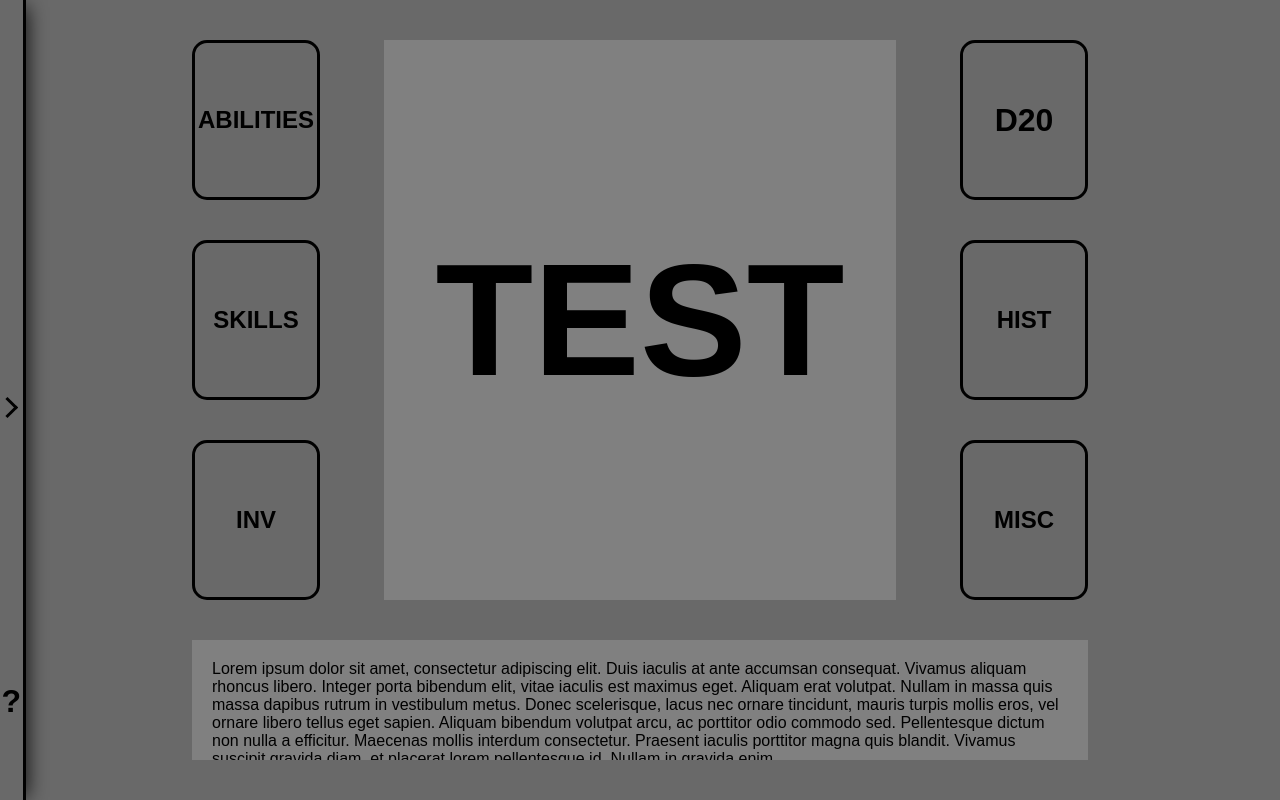
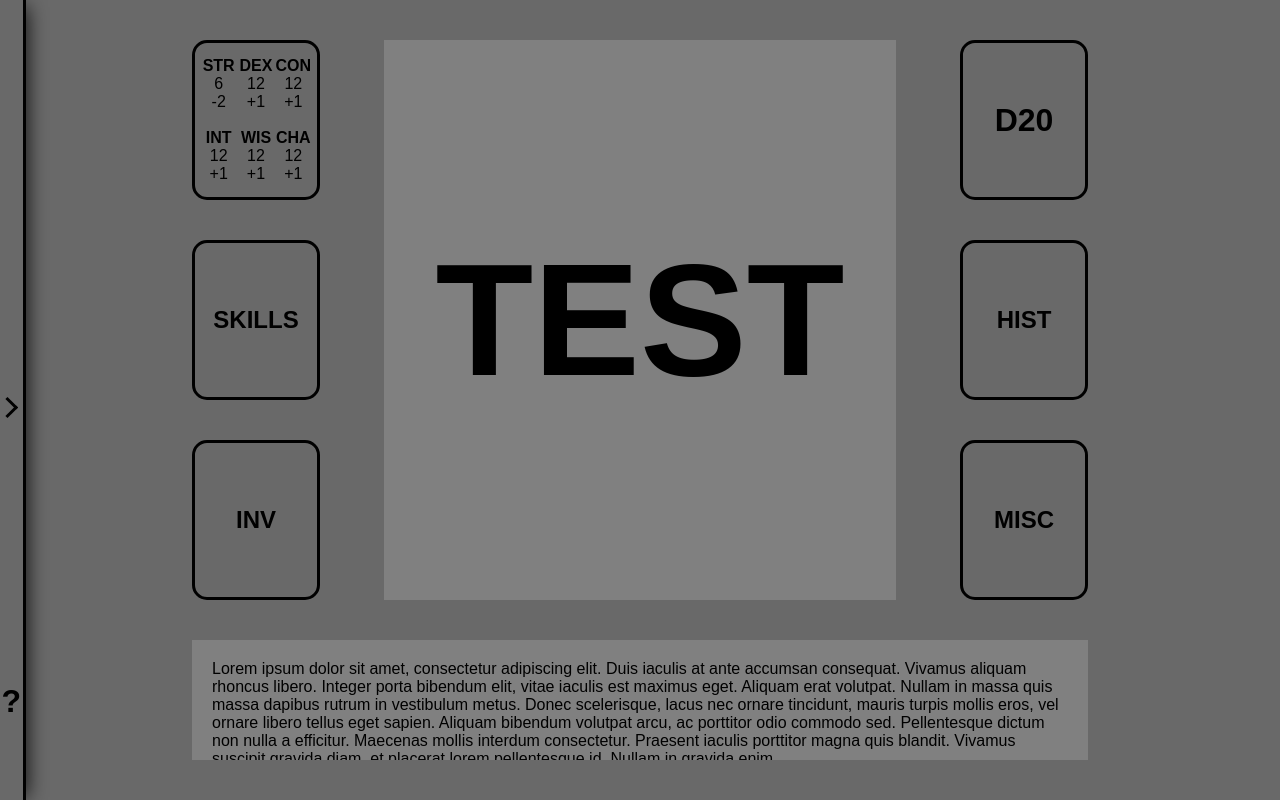
Before and after one commit to edreeseg/react-dnd, a React (Create React App) app: page / in a window 1280 px wide. Both pictures are taken after a click on the element "ABILITIES". Built offline with nearby package versions, Linux system fonts and the light colour scheme.

Commit message:
Moved ability button functionality to state/React-DOM interaction, rather than direct DOM manipulation.

```diff
--- a/src/App.css
+++ b/src/App.css
@@ -84,11 +84,17 @@ body {
   font-size: 0.92em;
   box-shadow: inset 0px 0px 10px;
 }
-.nav1 {
+.ability-button {
+  grid-column: 4 / 6;
+  grid-row: 2 / 6;
+}
+.ability-container {
+  display: grid;
   grid-template-columns: repeat(3, 1fr);
   grid-template-rows: repeat(2, 1fr);
-  grid-column: 4 / 6;
-  grid-row: 2 / 6;
+}
+.ability-container div {
+  text-align: center;
 }
 .skill-button {
   grid-column: 4 / 6;
--- a/src/App.js
+++ b/src/App.js
@@ -9,37 +9,47 @@ class App extends Component {
       auth: false,
       sidebarActive: false,
       sidebarWidth: "2%",
+      abilityButtonActive: false,
+      abilityButtonTitle: "ABILITIES",
+      abilityButtonStyle: {
+        display: "flex"
+      },
+      abilityScores: {
+        STR: 6,
+        DEX: 12,
+        CON: 12,
+        INT: 12,
+        WIS: 12,
+        CHA: 12
+      },
       skillButtonActive: false,
       skillButtonTitle: "SKILLS",
-      skillButtonFont: "1.5em",
-      STR: 12,
-      DEX: 15,
-      CON: 10,
-      INT: 12,
-      WIS: 9,
-      CHA: 18,
-      SKILLAcrobatics: "+2",
-      SKILLAnimalHandling: "-1",
-      SKILLArcana: "+1",
-      SKILLAthletics: "+1",
-      SKILLDeception: "+4",
-      SKILLHistory: "+1",
-      SKILLInsight: "-1",
-      SKILLIntimidation: "+4",
-      SKILLInvestigation: "+1",
-      SKILLMedicine: "-1",
-      SKILLNature: "+1",
-      SKILLPerception: "-1",
-      SKILLPerformance: "+4",
-      SKILLPersuasion: "+4",
-      SKILLReligion: "+1",
-      SKILLSleightOfHand: "+2",
-      SKILLStealth: "+2",
-      SKILLSurvival: "-1"
+      skillButtonStyle: {
+        fontSize: "1em"
+      },
+      SKI_Acrobatics: "+2",
+      SKI_AnimalHandling: "-1",
+      SKI_Arcana: "+1",
+      SKI_Athletics: "+1",
+      SKI_Deception: "+4",
+      SKI_History: "+1",
+      SKI_Insight: "-1",
+      SKI_Intimidation: "+4",
+      SKI_Investigation: "+1",
+      SKI_Medicine: "-1",
+      SKI_Nature: "+1",
+      SKI_Perception: "-1",
+      SKI_Performance: "+4",
+      SKI_Persuasion: "+4",
+      SKI_Religion: "+1",
+      SKI_SleightOfHand: "+2",
+      SKI_Stealth: "+2",
+      SKI_Survival: "-1"
     }
+    this.expandSidebar = this.expandSidebar.bind(this);
+    this.displayAbility = this.displayAbility.bind(this);
     this.roll = this.roll.bind(this);
     this.displaySkills = this.displaySkills.bind(this);
-    this.expandSidebar = this.expandSidebar.bind(this);
   }
 
   expandSidebar() {
@@ -49,24 +59,35 @@ class App extends Component {
       this.setState({sidebarWidth: "15%", sidebarActive: true});
   }
 
+  displayAbility() {
+    if (this.state.abilityButtonActive) {
+      this.setState({ abilityButtonActive: false });
+    }
+    else {
+      this.setState({ abilityButtonActive: true });
+    }
+  }
+
   roll() { // Basic 1d20 roll function.
     const main = document.getElementsByClassName("main-content")[0];
     main.style.fontSize = "1em";
     this.setState({
       display: Math.floor(Math.random() * (20 - 1 + 1) + 1),
+      skillButtonActive: false,
       skillButtonTitle: "SKILLS",
-      skillButtonFont: "1.5em"
+      skillButtonStyle: {
+        fontSize: "1em"
+      }
     });
   }
 
   displaySkills() { // Retrieves skill values from state and displays to main-content.
     const main = document.getElementsByClassName("main-content")[0];
-    const skillButton = document.getElementsByClassName("skill-button")[0];
     const skillArr = [];
     if (!this.state.skillButtonActive) { // Check if skills are being displayed.
       for (let key in this.state) {
-        if (/^SKILL/.test(key)) {
-          let skill = key.replace(/^SKILL/, "");
+        if (/^SKI_/.test(key)) {
+          let skill = key.replace(/^SKI_/, "");
         if (/^[A-Z][a-z]+([A-Z])[a-z]+/.test(skill)) {  // Check for skills with multiple words.
           let doppelSkill = skill;
           skill = "";
@@ -82,7 +103,10 @@ class App extends Component {
             this.setState({
               skillButtonActive: true,
               skillButtonTitle: `Passive ${skill}:\n${Number(this.state[key]) + 10}`,
-              skillButtonFont: "0.7em"
+              skillButtonStyle: {
+                fontSize: "0.6em",
+                textAlign: "center"
+              }
             });
           }
         }
@@ -94,7 +118,9 @@ class App extends Component {
       this.setState({
         skillButtonActive: false,
         skillButtonTitle: "SKILLS",
-        skillButtonFont: "1.5em",
+        skillButtonStyle: {
+          fontSize: "1em"
+        },
         display: "TEST"
       });
     }
@@ -103,18 +129,32 @@ class App extends Component {
   render() {
     return (
       <div className="container">
-        <Main display={this.state.display}/>
+
+        <Main display={this.state.display} />
+
         <SideBar sidebarWidth={this.state.sidebarWidth}
-          expandSidebar={this.expandSidebar}/>
-        <AbilButton />
-        <SkillButton fontSize={this.state.skillButtonFont}
+          expandSidebar={this.expandSidebar} />
+
+        <AbilButton style={this.state.abilityButtonStyle}
+          active={this.state.abilityButtonActive}
+          scores={this.state.abilityScores}
+          title={this.state.abilityButtonTitle}
+          click={this.displayAbility} />
+
+        <SkillButton style={this.state.skillButtonStyle}
           title={this.state.skillButtonTitle}
-          displaySkills ={this.displaySkills}/>
+          click ={this.displaySkills} />
+
         <InvButton />
-        <RollButton roll={this.roll}/>
+
+        <RollButton roll={this.roll} />
+
         <HistButton />
+
         <MiscButton />
+
         <Details />
+
       </div>
     );
   }
@@ -144,17 +184,71 @@ const SideBar = (props) => {
   }
 
 const AbilButton = (props) => {
+  const strMod = props.scores.STR >= 10 ? `+${Math.floor((props.scores.STR - 10) / 2)}`
+  : Math.floor((props.scores.STR - 10) / 2);
+  const dexMod = props.scores.DEX >= 10 ? `+${Math.floor((props.scores.DEX - 10) / 2)}`
+  : Math.floor((props.scores.DEX - 10) / 2);
+  const conMod = props.scores.CON >= 10 ? `+${Math.floor((props.scores.CON - 10) / 2)}`
+  : Math.floor((props.scores.CON - 10) / 2);
+  const intMod = props.scores.INT >= 10 ? `+${Math.floor((props.scores.INT - 10) / 2)}`
+  : Math.floor((props.scores.INT - 10) / 2);
+  const wisMod = props.scores.WIS >= 10 ? `+${Math.floor((props.scores.WIS - 10) / 2)}`
+  : Math.floor((props.scores.WIS - 10) / 2);
+  const chaMod = props.scores.CHA >= 10 ? `+${Math.floor((props.scores.CHA - 10) / 2)}`
+  : Math.floor((props.scores.CHA - 10) / 2);
+
+  if (!props.active) {
     return (
-      <div className="nav-buttons nav1">
-        <h2>ABILITIES</h2>
+      <div onClick={props.click}
+      className="nav-buttons ability-button">
+        <h2>{props.title}</h2>
       </div>
     );
+  } else {
+    return (
+    <div onClick={props.click}
+    className="ability-container nav-buttons ability-button">
+      <div>
+        <h4>STR</h4>
+        <p>{props.scores.STR}</p>
+        <p>{strMod}</p>
+      </div>
+      <div>
+        <h4>DEX</h4>
+        <p>{props.scores.DEX}</p>
+        <p>{dexMod}</p>
+      </div>
+      <div>
+        <h4>CON</h4>
+        <p>{props.scores.CON}</p>
+        <p>{conMod}</p>
+      </div>
+      <div>
+        <h4>INT</h4>
+        <p>{props.scores.DEX}</p>
+        <p>{intMod}</p>
+      </div>
+      <div>
+        <h4>WIS</h4>
+        <p>{props.scores.WIS}</p>
+        <p>{wisMod}</p>
+      </div>
+      <div>
+        <h4>CHA</h4>
+        <p>{props.scores.DEX}</p>
+        <p>{chaMod}</p>
+      </div>
+    </div>
+    );
   }
+}
 
 const SkillButton = (props) => {
     return (
-      <div onClick={props.displaySkills} className="nav-buttons skill-button">
-        <h2 style={{fontSize: props.fontSize}}>{props.title}</h2>
+      <div style={props.style}
+      onClick={props.click}
+      className="nav-buttons skill-button">
+        <h2>{props.title}</h2>
       </div>
     );
   }
```
